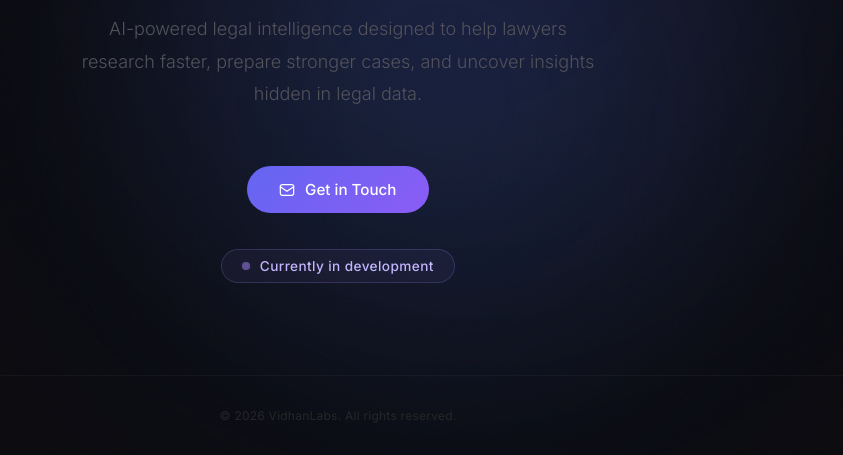
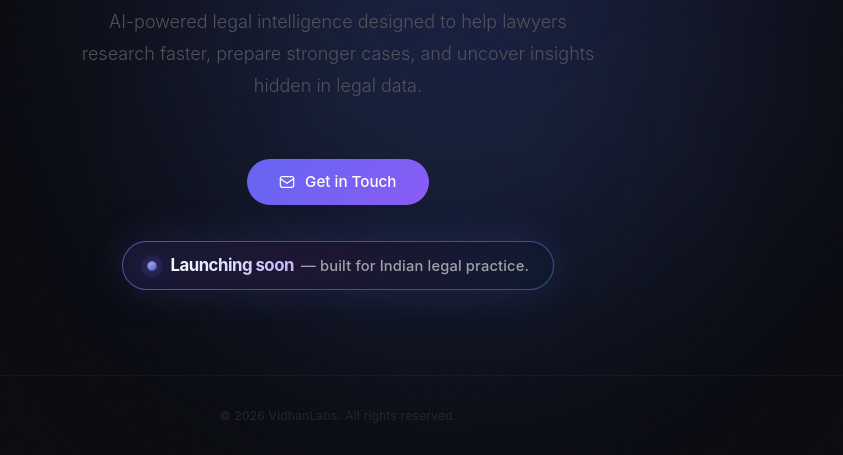
Before and after one commit to vidhanlabs/vidhanlabs.github.io, a plain HTML site: page index.html in a window 1280 px wide. Shown: the part 345-800 px from the top of the page, without its empty margins (302-1145 px from the left). Drawn offline with Linux system fonts and the light colour scheme; a web font is replaced by a local one.

Commit message:
Launching Soon ...

```diff
--- a/index.html
+++ b/index.html
@@ -7,7 +7,7 @@
 <meta name="description" content="VidhanLabs builds AI-powered legal intelligence tools for Indian lawyers. Research faster, prepare stronger cases, uncover hidden insights.">
 <link rel="preconnect" href="https://fonts.googleapis.com">
 <link rel="preconnect" href="https://fonts.gstatic.com" crossorigin>
-<link href="https://fonts.googleapis.com/css2?family=Inter:wght@300;400;500;600;700;800&display=swap" rel="stylesheet">
+<link href="attps://fonts.googleapis.com/css2?family=Inter:wght@300;400;500;600;700;800&display=swap" rel="stylesheet">
 
 <style>
 /* ── Reset ─────────────────────────────────────────────────── */
@@ -220,34 +220,113 @@ main {
   height: 16px;
 }
 
-/* ── Status Indicator ───────────────────────────────────────── */
-.status {
+/* ── Launch banner (status) ────────────────────────────────── */
+.launch-banner {
+  position: relative;
   display: inline-flex;
+  margin-top: 2.25rem;
+  max-width: min(100%, 36rem);
+  padding: 1px;
+  border-radius: 100px;
+  background: linear-gradient(
+    125deg,
+    rgba(99, 102, 241, 0.65),
+    rgba(139, 92, 246, 0.5) 42%,
+    rgba(59, 130, 246, 0.45)
+  );
+  box-shadow:
+    0 0 40px rgba(99, 102, 241, 0.18),
+    0 0 0 1px rgba(255, 255, 255, 0.07) inset;
+  animation: launch-banner-glow 3.5s ease-in-out infinite;
+}
+
+@keyframes launch-banner-glow {
+  0%, 100% {
+    box-shadow:
+      0 0 36px rgba(99, 102, 241, 0.14),
+      0 0 0 1px rgba(255, 255, 255, 0.06) inset;
+  }
+  50% {
+    box-shadow:
+      0 0 56px rgba(99, 102, 241, 0.28),
+      0 0 0 1px rgba(255, 255, 255, 0.1) inset;
+  }
+}
+
+.launch-banner .status-panel {
+  display: flex;
   align-items: center;
-  gap: 0.6rem;
-  margin-top: 2.25rem;
-  padding: 0.5rem 1.25rem;
-  border-radius: 9999px;
-  border: 1px solid rgba(167, 139, 250, 0.2);
-  background: rgba(167, 139, 250, 0.06);
-  font-size: 0.85rem;
-  font-weight: 500;
-  color: #c4b5fd;
-  letter-spacing: 0.03em;
+  justify-content: center;
+  gap: 0.85rem;
+  flex-wrap: wrap;
+  width: 100%;
+  padding: 0.8rem 1.5rem;
+  border-radius: inherit;
+  background: rgba(10, 10, 14, 0.78);
+  backdrop-filter: blur(14px);
+  -webkit-backdrop-filter: blur(14px);
 }
 
 .status-dot {
-  width: 8px;
-  height: 8px;
+  flex-shrink: 0;
+  width: 10px;
+  height: 10px;
   border-radius: 50%;
-  background: #a78bfa;
-  box-shadow: 0 0 10px rgba(167, 139, 250, 0.6);
+  background: linear-gradient(145deg, #c7d2fe, #6366f1);
+  box-shadow:
+    0 0 0 4px rgba(99, 102, 241, 0.22),
+    0 0 16px rgba(129, 140, 248, 0.75);
   animation: status-pulse 2s ease-in-out infinite;
 }
 
 @keyframes status-pulse {
-  0%, 100% { opacity: 1; box-shadow: 0 0 10px rgba(167, 139, 250, 0.6); }
-  50%      { opacity: 0.5; box-shadow: 0 0 4px rgba(167, 139, 250, 0.2); }
+  0%, 100% {
+    opacity: 1;
+    transform: scale(1);
+    box-shadow:
+      0 0 0 4px rgba(99, 102, 241, 0.22),
+      0 0 16px rgba(129, 140, 248, 0.75);
+  }
+  50% {
+    opacity: 0.88;
+    transform: scale(0.92);
+    box-shadow:
+      0 0 0 7px rgba(99, 102, 241, 0.1),
+      0 0 10px rgba(129, 140, 248, 0.45);
+  }
+}
+
+.status-copy {
+  display: inline-flex;
+  flex-wrap: wrap;
+  align-items: baseline;
+  justify-content: center;
+  gap: 0.15rem 0.45rem;
+  text-align: center;
+}
+
+.status-lead {
+  font-size: clamp(0.92rem, 2.6vw, 1.05rem);
+  font-weight: 700;
+  letter-spacing: -0.03em;
+  line-height: 1.3;
+  background: linear-gradient(102deg, #fafafa 0%, #e0e7ff 38%, #c4b5fd 95%);
+  -webkit-background-clip: text;
+  background-clip: text;
+  -webkit-text-fill-color: transparent;
+}
+
+.status-sub {
+  font-size: clamp(0.8rem, 2.1vw, 0.92rem);
+  font-weight: 500;
+  color: #a1a1aa;
+  letter-spacing: 0.01em;
+  line-height: 1.35;
+}
+
+@media (prefers-reduced-motion: reduce) {
+  .launch-banner { animation: none; }
+  .status-dot { animation: none; }
 }
 
 /* ── Footer ────────────────────────────────────────────────── */
@@ -287,6 +366,17 @@ footer {
   .logo-mark img { width: 38px; height: 38px; }
   .intro { margin-bottom: 1rem; }
   .description { margin-bottom: 2.5rem; }
+  .launch-banner { border-radius: 20px; }
+  .launch-banner .status-panel {
+    flex-direction: column;
+    padding: 1rem 1.35rem;
+    gap: 0.65rem;
+  }
+  .status-copy {
+    flex-direction: column;
+    align-items: center;
+    gap: 0.35rem;
+  }
 }
 
 @media (min-width: 1200px) {
@@ -333,10 +423,15 @@ footer {
         </a>
       </div>
 
-      <p class="status reveal reveal-d7">
-        <span class="status-dot" aria-hidden="true"></span>
-        Currently in development
-      </p>
+      <div class="launch-banner reveal reveal-d7">
+        <span class="status-panel">
+          <span class="status-dot" aria-hidden="true"></span>
+          <span class="status-copy">
+            <span class="status-lead">Launching soon</span>
+            <span class="status-sub">— built for Indian legal practice.</span>
+          </span>
+        </span>
+      </div>
 
     </section>
   </main>
```
